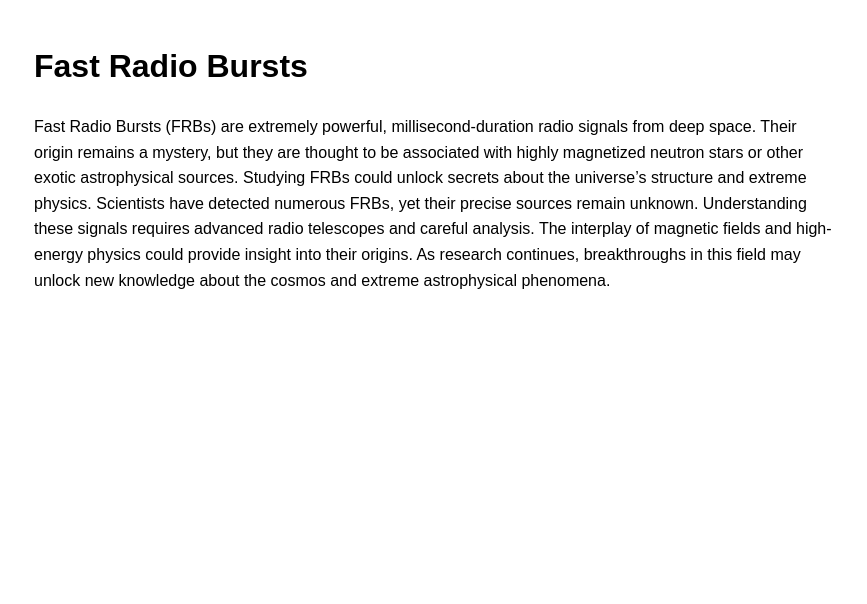
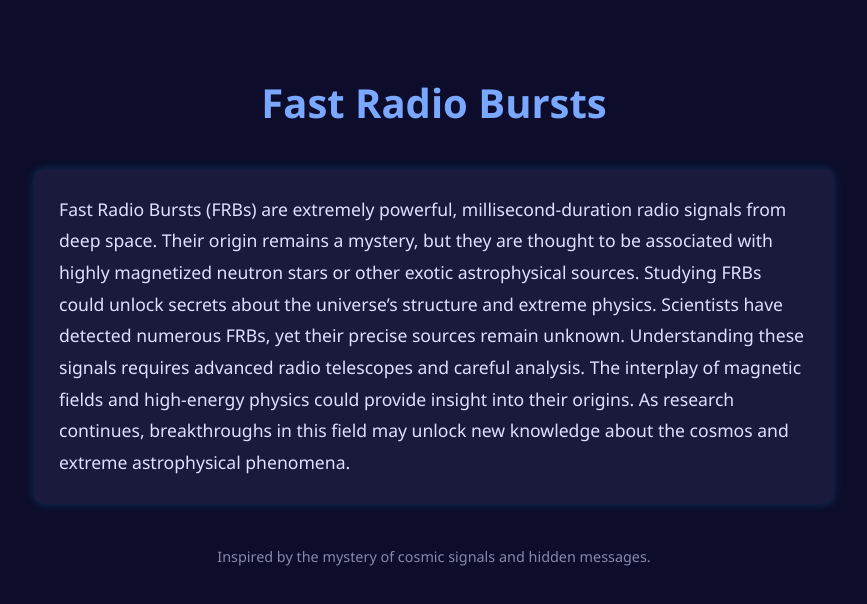
Before and after one commit to morgan-morehouse/fast-radio-bursts, a plain HTML site: page index.html in a window 1280 px wide. Shown: the whole page, without its empty margins (206-1073 px from the left). Drawn offline with Linux system fonts and the light colour scheme.

Commit message:
Update index.html
new try

```diff
--- a/index.html
+++ b/index.html
@@ -1,22 +1,53 @@
 <!DOCTYPE html>
 <html lang="en">
 <head>
-    <meta charset="UTF-8">
-    <meta name="viewport" content="width=device-width, initial-scale=1.0">
+  <meta charset="UTF-8" />
+  <meta name="viewport" content="width=device-width, initial-scale=1.0" />
   <title>Fast Radio Bursts</title>
   <style>
     body {
-            font-family: Arial, sans-serif;
+      font-family: 'Segoe UI', Tahoma, Geneva, Verdana, sans-serif;
+      background-color: #0d0d2b;
+      color: #e0e0ff;
       max-width: 800px;
       margin: auto;
-            padding: 20px;
-            line-height: 1.6;
+      padding: 40px 20px;
+      line-height: 1.8;
     }
+
+    h1 {
+      text-align: center;
+      color: #7aa7ff;
+      font-size: 2.5em;
+      margin-bottom: 30px;
+    }
+
+    .highlight {
+      font-weight: bold;
+      color: #7aa7ff;
+    }
+
     .hidden-letter {
-            transition: color 0.2s;
+      transition: color 0.4s ease-in-out;
     }
+
     .flash {
-            color: red;
+      color: #00bfff;
+    }
+
+    #astro-text {
+      background-color: #1a1a3d;
+      padding: 25px;
+      border-radius: 10px;
+      box-shadow: 0 0 10px rgba(0, 191, 255, 0.2);
+      font-size: 1.1em;
+    }
+
+    footer {
+      margin-top: 40px;
+      text-align: center;
+      font-size: 0.9em;
+      color: #8888aa;
     }
   </style>
 </head>
@@ -31,26 +62,32 @@
     new knowledge about the cosmos and extreme astrophysical phenomena.
   </p>
 
+  <footer>
+    Inspired by the mystery of cosmic signals and hidden messages.
+  </footer>
+
   <script>
     document.addEventListener("DOMContentLoaded", function () {
-            const secretMessage = "ver yse cret mes sage".replace(/ /g, "");
+      const secretMessage = "verysecretmessage";
       const textElement = document.getElementById("astro-text");
       let fullText = textElement.innerText.split("");
       let modifiedText = "";
       let secretIndex = 0;
 
-            // Wrap the letters of "Very Secret Message" inside spans at appropriate positions
       for (let i = 0; i < fullText.length; i++) {
-                if (secretIndex < secretMessage.length && fullText[i].toLowerCase() === secretMessage[secretIndex].toLowerCase()) {
+        if (
+          secretIndex < secretMessage.length &&
+          fullText[i].toLowerCase() === secretMessage[secretIndex]
+        ) {
           modifiedText += `<span class='hidden-letter'>${fullText[i]}</span>`;
           secretIndex++;
         } else {
           modifiedText += fullText[i];
         }
       }
+
       textElement.innerHTML = modifiedText;
 
-            // Flash only the letters in "Very Secret Message" with a slower interval
       function flashMessage() {
         const hiddenLetters = document.querySelectorAll(".hidden-letter");
         hiddenLetters.forEach((span, i) => {
@@ -58,12 +95,12 @@
             span.classList.add("flash");
             setTimeout(() => {
               span.classList.remove("flash");
-                        }, 700); // Slightly longer duration
-                    }, i * 400); // Slower flashing sequence
+            }, 700);
+          }, i * 400);
         });
       }
 
-            setInterval(flashMessage, 7000); // Slower repetition interval
+      setInterval(flashMessage, 7000);
     });
   </script>
 </body>
```
Lines whose indentation alone changed are shown as unchanged.
